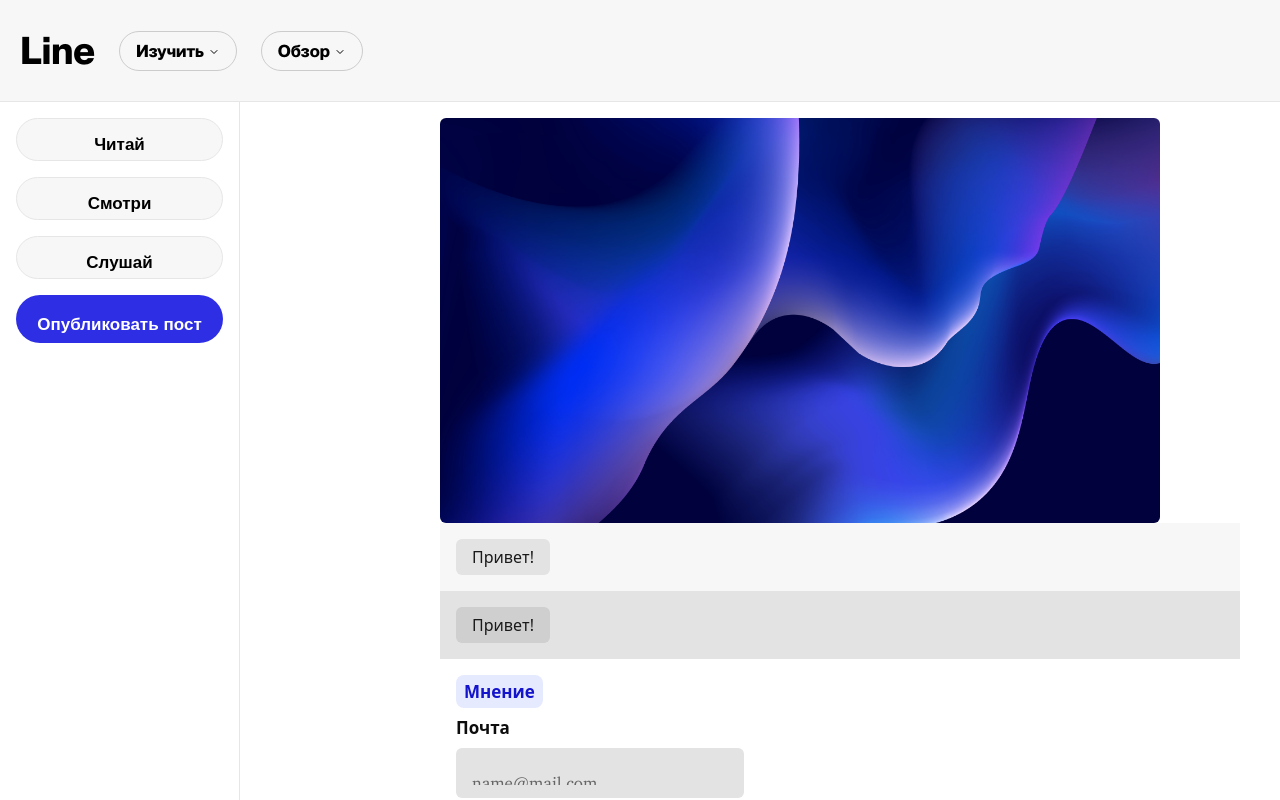
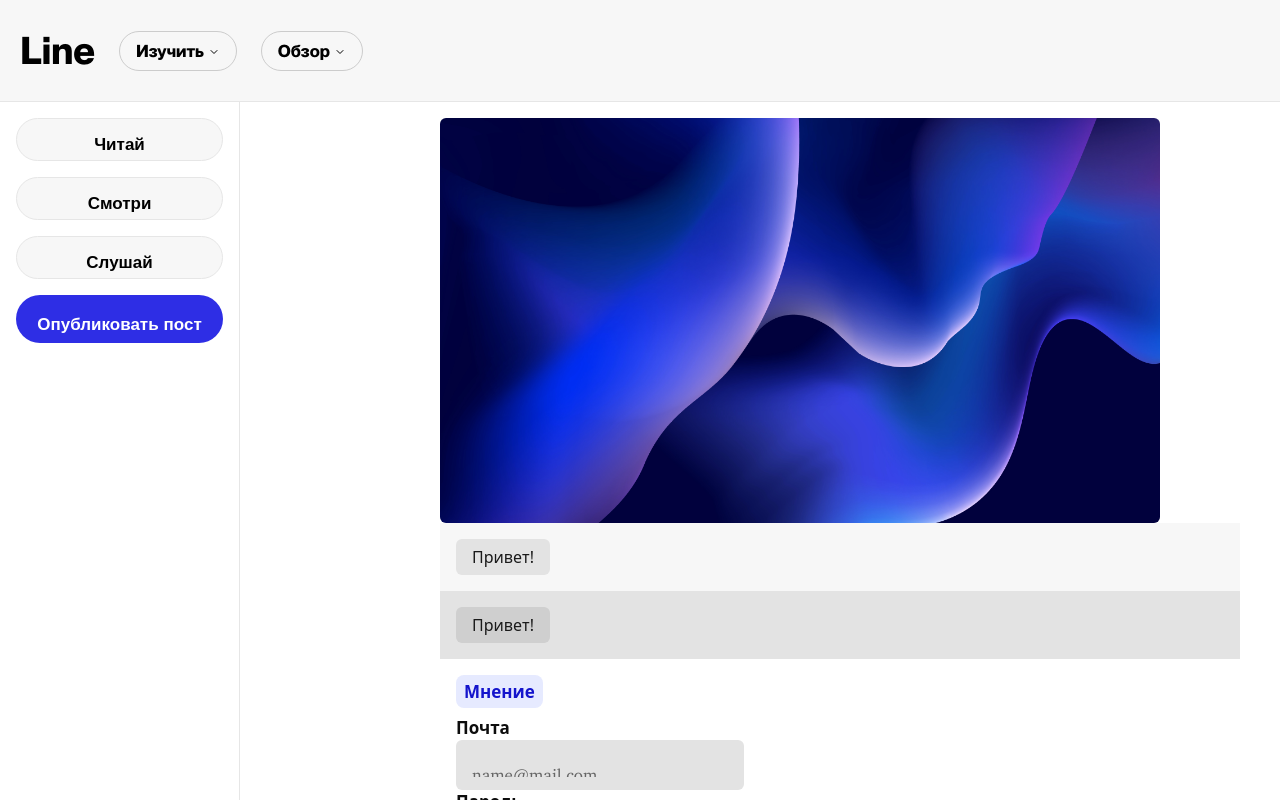
Before and after one commit to memorywanderer/next-components, a Next.js app: page / in a window 1280 px wide. Shown: the top 800 px of the page. Built offline with nearby package versions, Linux system fonts and the light colour scheme.

Commit message:
update an error state in input

```diff
--- a/components/ui/form/form.tsx
+++ b/components/ui/form/form.tsx
@@ -11,7 +11,6 @@ import {
 
 import { cn } from '@/lib/utils'
 import { Label } from '../label/label'
-import { createContext } from 'vm'
 import React, { useContext } from 'react'
 import { Typography } from '../typography/typography'
 
@@ -82,7 +81,7 @@ const FormItem = React.forwardRef<
 
   return (
     <FormItemContext.Provider value={{ id }}>
-      <div ref={ref} className={cn("space-y-2", className)} {...props} />
+      <div ref={ref} className={cn(className)} {...props} />
     </FormItemContext.Provider>
   )
 })
@@ -97,7 +96,7 @@ const FormLabel = React.forwardRef<
   return (
     <Label
       ref={ref}
-      className={cn(error && 'text-on-surface-negative', className)}
+      className={cn(className)}
       htmlFor={formItemId}
       {...props}
     />
@@ -109,7 +108,7 @@ FormLabel.displayName = "FormLabel"
 const FormControl = React.forwardRef<
   React.ElementRef<typeof Slot>,
   React.ComponentPropsWithoutRef<typeof Slot>
->(({ ...props }, ref) => {
+>(({ className, ...props }, ref) => {
   const {
     error,
     formItemId,
@@ -120,6 +119,7 @@ const FormControl = React.forwardRef<
   return (
     <Slot
       ref={ref}
+      className={cn(error && 'border-2 border-outline-negative', className)}
       id={formItemId}
       aria-describedby={
         !error
```
